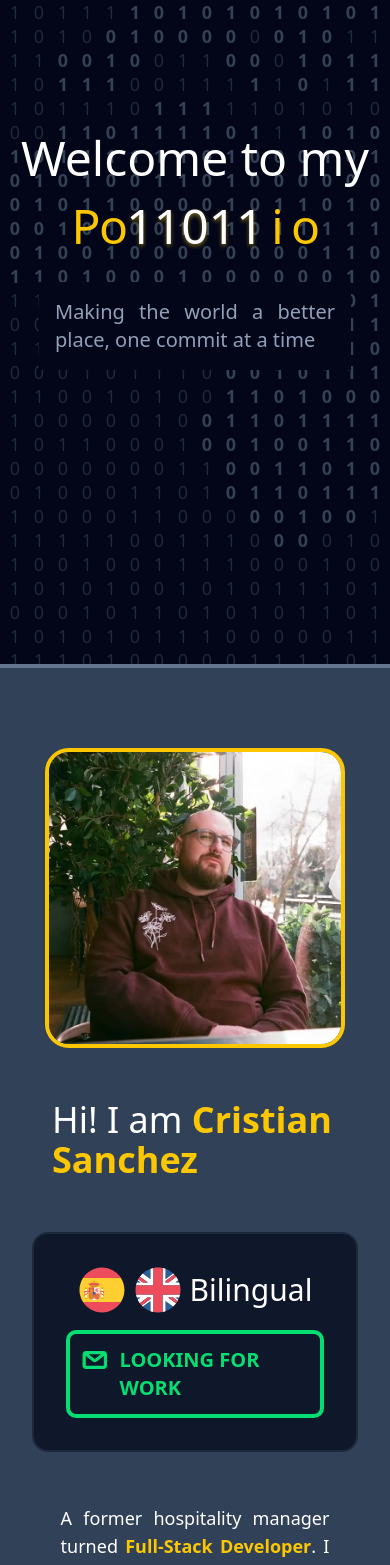
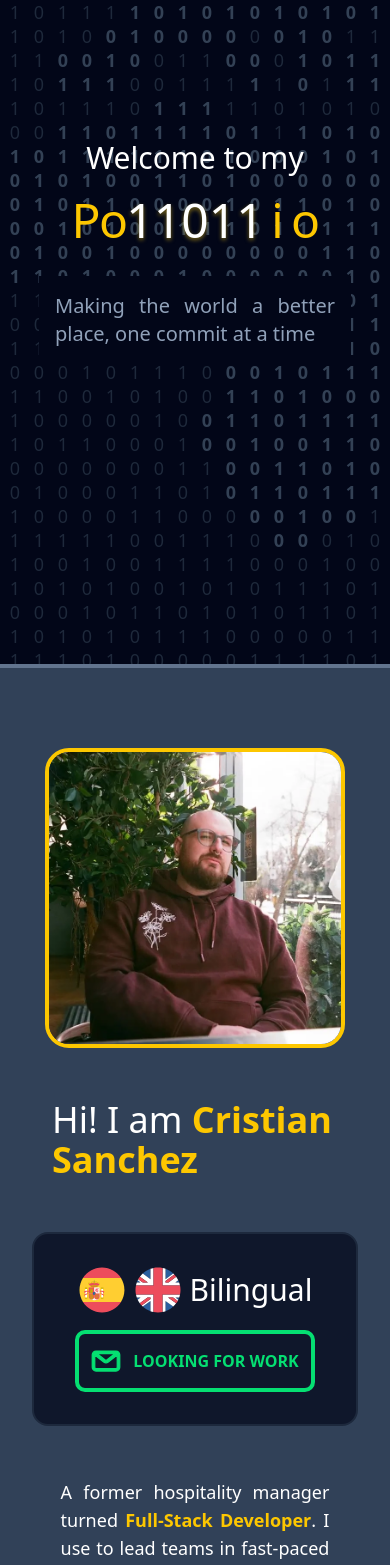
Before and after one commit to Asthere0n/portfolio-nextjs, a Next.js app: page / in a window 390 px wide. Shown: the part 180-1745 px from the top of the page. Built offline with nearby package versions, Linux system fonts and the light colour scheme.

Commit message:
Updated the EmploymentStatus button to adapt better to different screen sizes.

```diff
--- a/src/components/Contact/EmploymentStatus/EmploymentStatus.tsx
+++ b/src/components/Contact/EmploymentStatus/EmploymentStatus.tsx
@@ -5,8 +5,8 @@ export default function EmploymentStatus() {
   return (
     <Link
       href='https://www.linkedin.com/in/cristian-sanchez-c/'
-      className='group flex pointer text-xl hover:text-shadow-2xs text-shadow-white text-green-400 p-3 border-4 border-green-400 rounded-lg hover:bg-green-400 hover:text-white hover:shadow-2xl shadow-green-600 font-bold transition-all duration-300'>
-      <svg width="28" height="28" viewBox="0 0 24 24" fill="none" stroke="currentColor" strokeWidth={1} className='mr-3' xmlns="http://www.w3.org/2000/svg">
+      className='group flex justify-around items-center pointer text-md sm:text-xl hover:text-shadow-2xs text-shadow-white text-green-400 p-3 border-4 border-green-400 rounded-lg hover:bg-green-400 hover:text-white hover:shadow-2xl shadow-green-600 font-bold transition-all duration-300'>
+      <svg width={30} height={30} viewBox="0 0 24 24" fill="none" stroke="currentColor" className='mr-3' xmlns="http://www.w3.org/2000/svg">
         <path
           fillRule="evenodd"
           clipRule="evenodd"
--- a/src/components/Welcome/Welcome.tsx
+++ b/src/components/Welcome/Welcome.tsx
@@ -7,7 +7,7 @@ export default function Welcome() {
     <div className='flex flex-col justify-center items-center w-[100dvw] h-[100dvh] overflow-hidden'>
       <WorldMap />
       <div className='flex flex-col lg:flex-row justify-center items-center w-full mb-8'>
-        <h1 className='text-5xl m-5'>Welcome to my <span className='text-yellow-400'></span></h1>
+        <h1 className='text-3xl sm:text-5xl m-5'>Welcome to my <span className='text-yellow-400'></span></h1>
         <MatrixText
           text="Portfolio"
           initialDelay={200}
```
